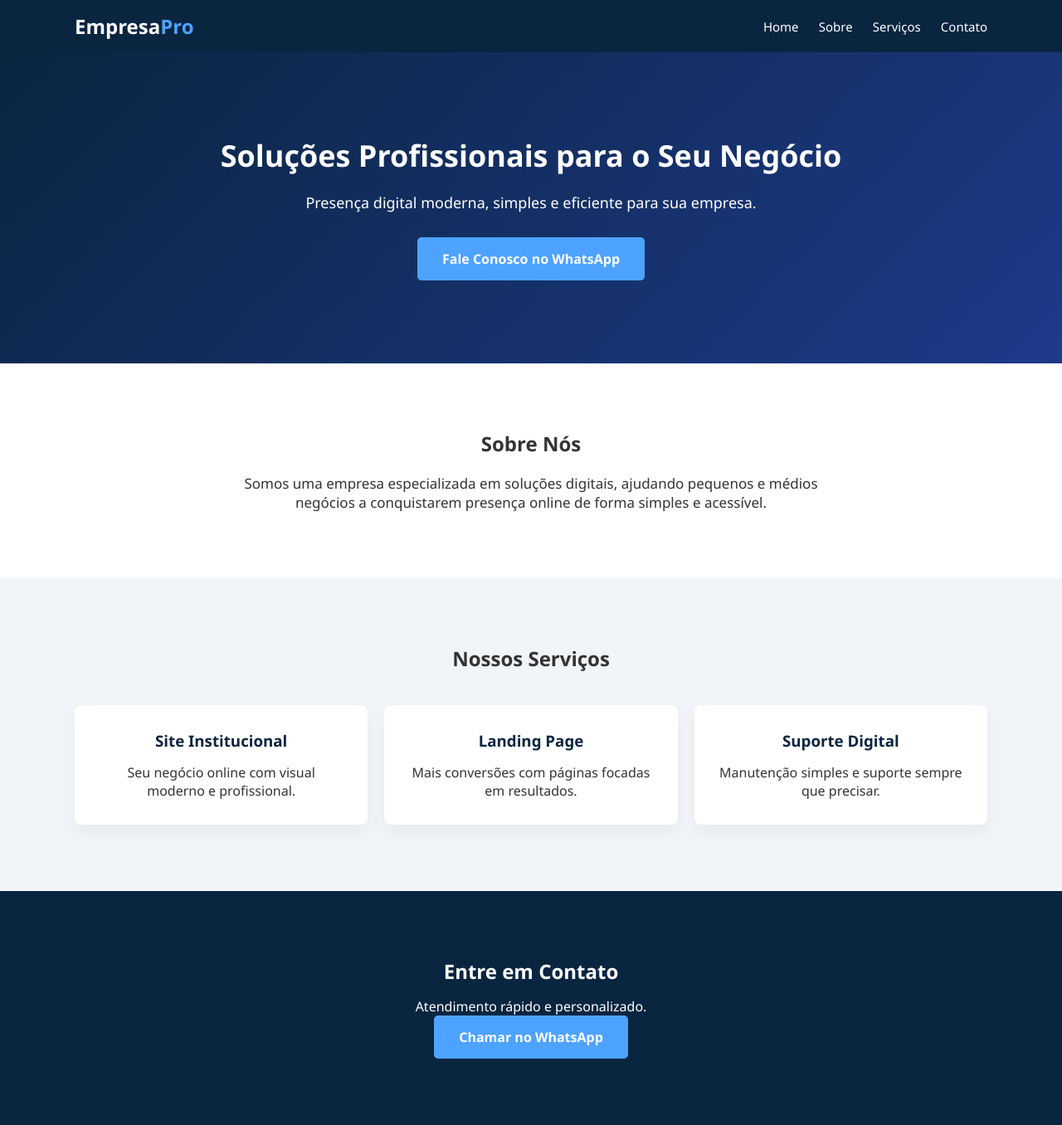
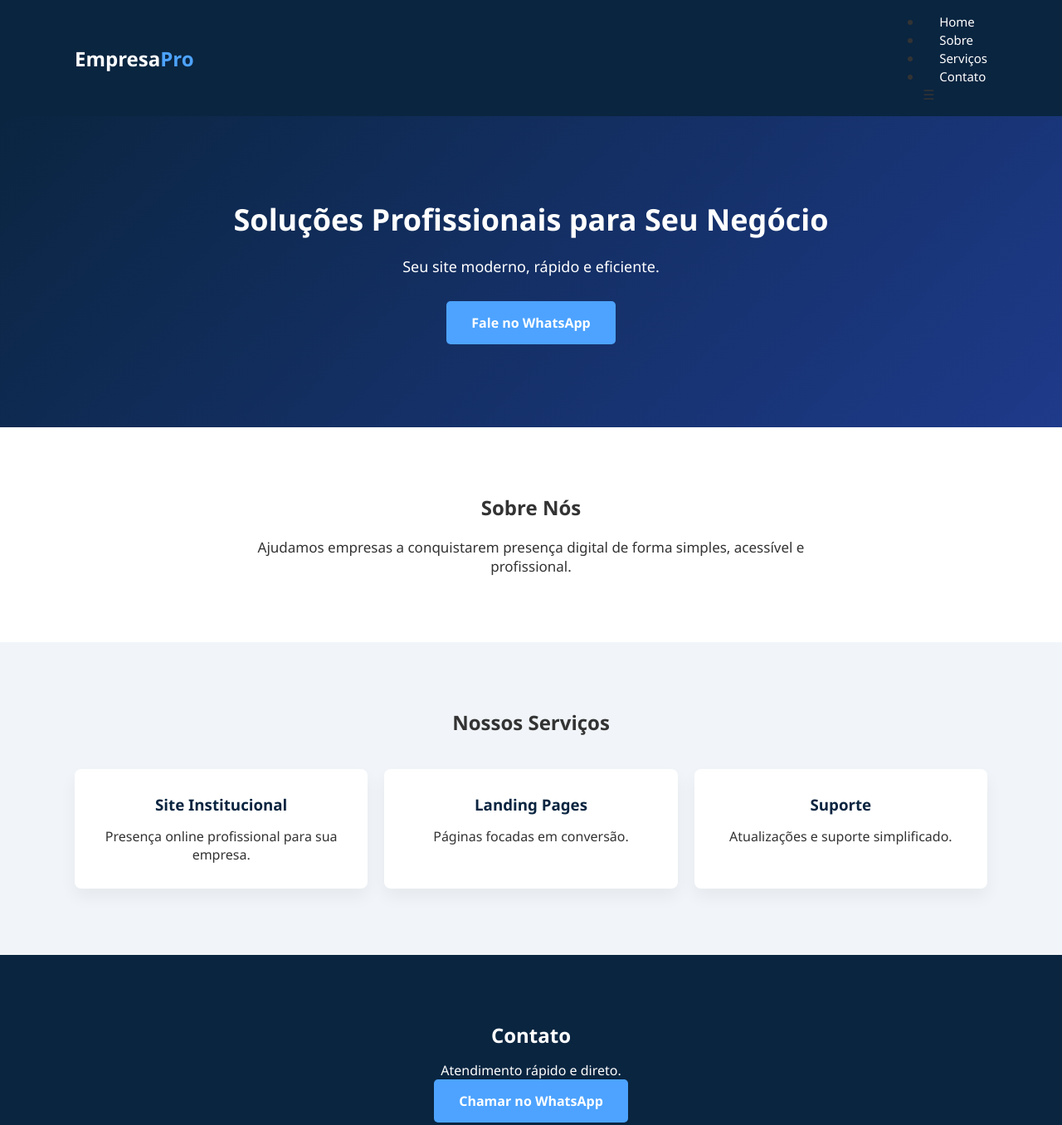
Before and after one commit to Clicgrafrs/Site-basico-modelo, a plain HTML site: page index.html in a window 1280 px wide. Shown: the top 1356 px of the page at 83% size. Drawn offline with Linux system fonts and the light colour scheme.

Commit message:
Update index.html

```diff
--- a/index.html
+++ b/index.html
@@ -2,7 +2,7 @@
 <html lang="pt-BR">
 <head>
     <meta charset="UTF-8">
-    <title>Empresa Exemplo | Soluções Profissionais</title>
+    <title>Empresa Exemplo | Soluções Digitais</title>
     <meta name="viewport" content="width=device-width, initial-scale=1.0">
     <link rel="stylesheet" href="style.css">
 </head>
@@ -12,11 +12,18 @@
 <header class="header">
     <div class="container">
         <h1 class="logo">Empresa<span>Pro</span></h1>
-            <nav>
-                <a href="#home">Home</a>
-                <a href="#sobre">Sobre</a>
-                <a href="#servicos">Serviços</a>
-                <a href="#contato">Contato</a>
+
+        <nav class="nav">
+            <ul class="nav-list">
+                <li><a href="#home">Home</a></li>
+                <li><a href="#sobre">Sobre</a></li>
+                <li><a href="#servicos">Serviços</a></li>
+                <li><a href="#contato">Contato</a></li>
+            </ul>
+
+            <div class="menu-toggle" id="menu-toggle">
+                ☰
+            </div>
         </nav>
     </div>
 </header>
@@ -24,9 +31,9 @@
 <!-- HERO -->
 <section class="hero" id="home">
     <div class="container">
-            <h2>Soluções Profissionais para o Seu Negócio</h2>
-            <p>Presença digital moderna, simples e eficiente para sua empresa.</p>
-            <a href="https://wa.me/5500000000000" class="btn">Fale Conosco no WhatsApp</a>
+        <h2>Soluções Profissionais para Seu Negócio</h2>
+        <p>Seu site moderno, rápido e eficiente.</p>
+        <a href="#" class="btn">Fale no WhatsApp</a>
     </div>
 </section>
 
@@ -35,8 +42,8 @@
     <div class="container">
         <h2>Sobre Nós</h2>
         <p>
-                Somos uma empresa especializada em soluções digitais, ajudando pequenos
-                e médios negócios a conquistarem presença online de forma simples e acessível.
+            Ajudamos empresas a conquistarem presença digital de forma simples,
+            acessível e profissional.
         </p>
     </div>
 </section>
@@ -49,17 +56,15 @@
         <div class="cards">
             <div class="card">
                 <h3>Site Institucional</h3>
-                    <p>Seu negócio online com visual moderno e profissional.</p>
+                <p>Presença online profissional para sua empresa.</p>
             </div>
-
             <div class="card">
-                    <h3>Landing Page</h3>
-                    <p>Mais conversões com páginas focadas em resultados.</p>
+                <h3>Landing Pages</h3>
+                <p>Páginas focadas em conversão.</p>
             </div>
-
             <div class="card">
-                    <h3>Suporte Digital</h3>
-                    <p>Manutenção simples e suporte sempre que precisar.</p>
+                <h3>Suporte</h3>
+                <p>Atualizações e suporte simplificado.</p>
             </div>
         </div>
     </div>
@@ -68,10 +73,9 @@
 <!-- CONTATO -->
 <section class="contato" id="contato">
     <div class="container">
-            <h2>Entre em Contato</h2>
-            <p>Atendimento rápido e personalizado.</p>
-
-            <a href="https://wa.me/5500000000000" class="btn">Chamar no WhatsApp</a>
+        <h2>Contato</h2>
+        <p>Atendimento rápido e direto.</p>
+        <a href="#" class="btn">Chamar no WhatsApp</a>
     </div>
 </section>
 
@@ -80,5 +84,9 @@
     <p>© 2026 EmpresaPro - Todos os direitos reservados</p>
 </footer>
 
+<!-- BOTÃO TOPO -->
+<button id="btnTopo">↑</button>
+
+<script src="script.js"></script>
 </body>
 </html>
```
Lines whose indentation alone changed are shown as unchanged.
